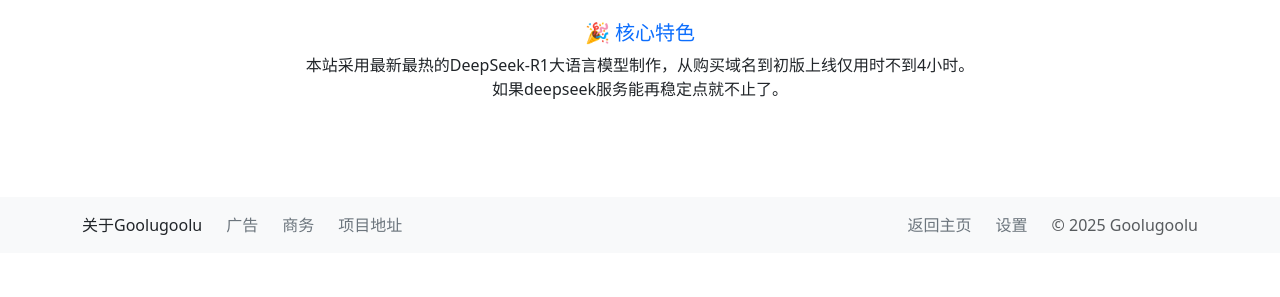
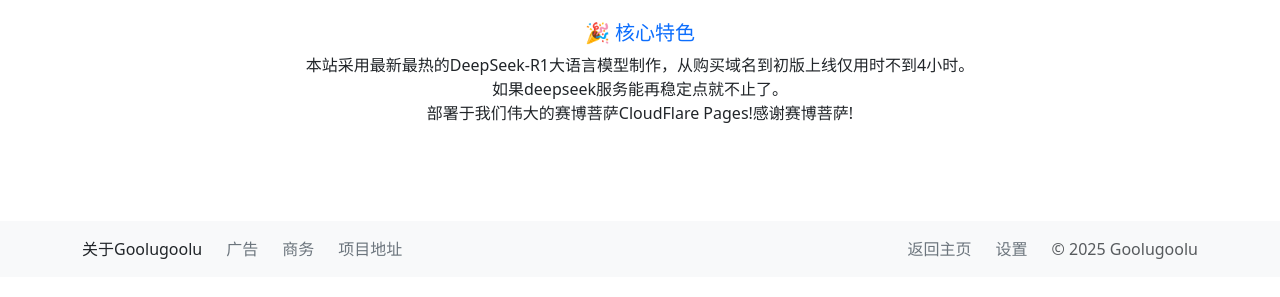
Before and after one commit to peach0x33a/goolugoolu, a plain HTML site: page about/index.html in a window 1280 px wide. Shown: the part 485-782 px from the top of the page. Drawn offline with nearby package versions, Linux system fonts and the light colour scheme.

Commit message:
感谢cf！

```diff
--- a/about/index.html
+++ b/about/index.html
@@ -25,6 +25,7 @@
                             <h3 class="h5 text-primary">🎉 核心特色</h3>
                             <p class="mb-0">本站采用最新最热的DeepSeek-R1大语言模型制作，从购买域名到初版上线仅用时不到4小时。</p>
                             <p class="mb-0">如果deepseek服务能再稳定点就不止了。</p>
+                            <p class="mb-0">部署于我们伟大的赛博菩萨CloudFlare Pages!感谢赛博菩萨!</p>
                         </div>
                     </div>
                 </section>
```
